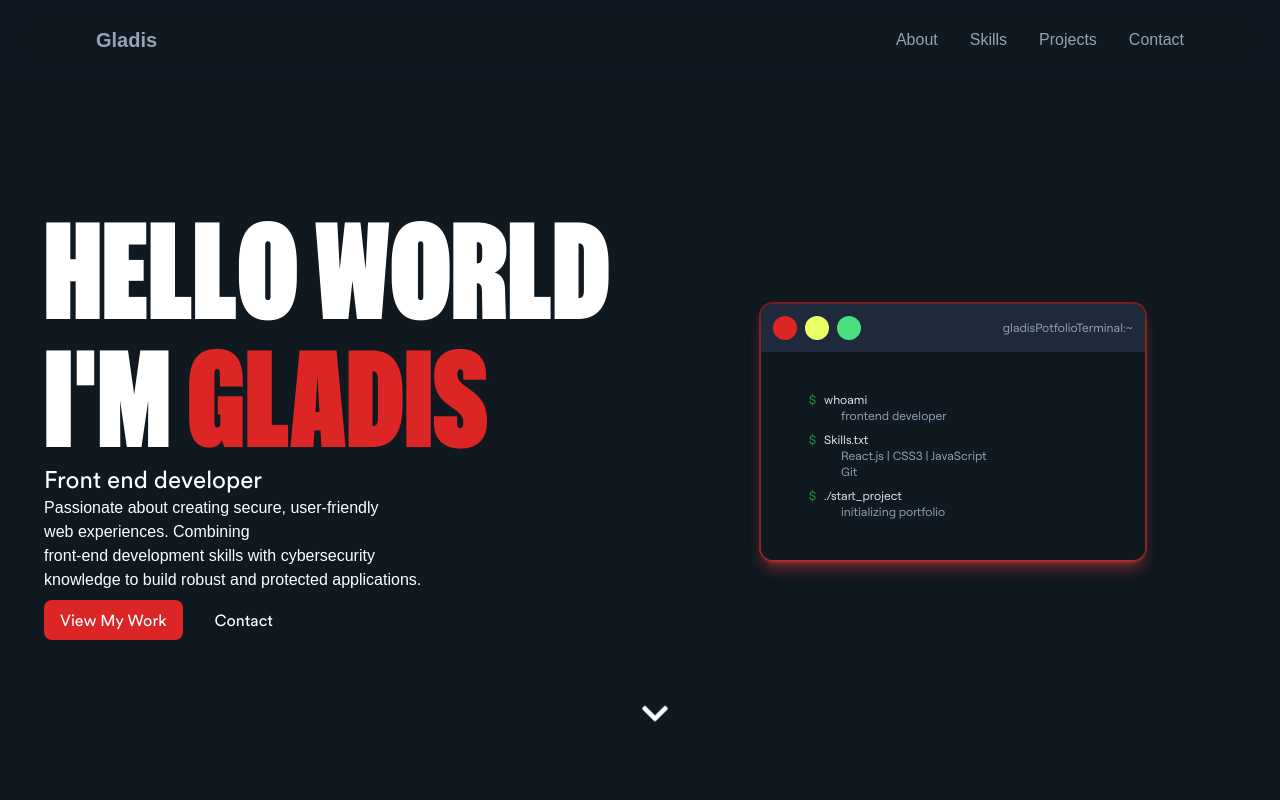
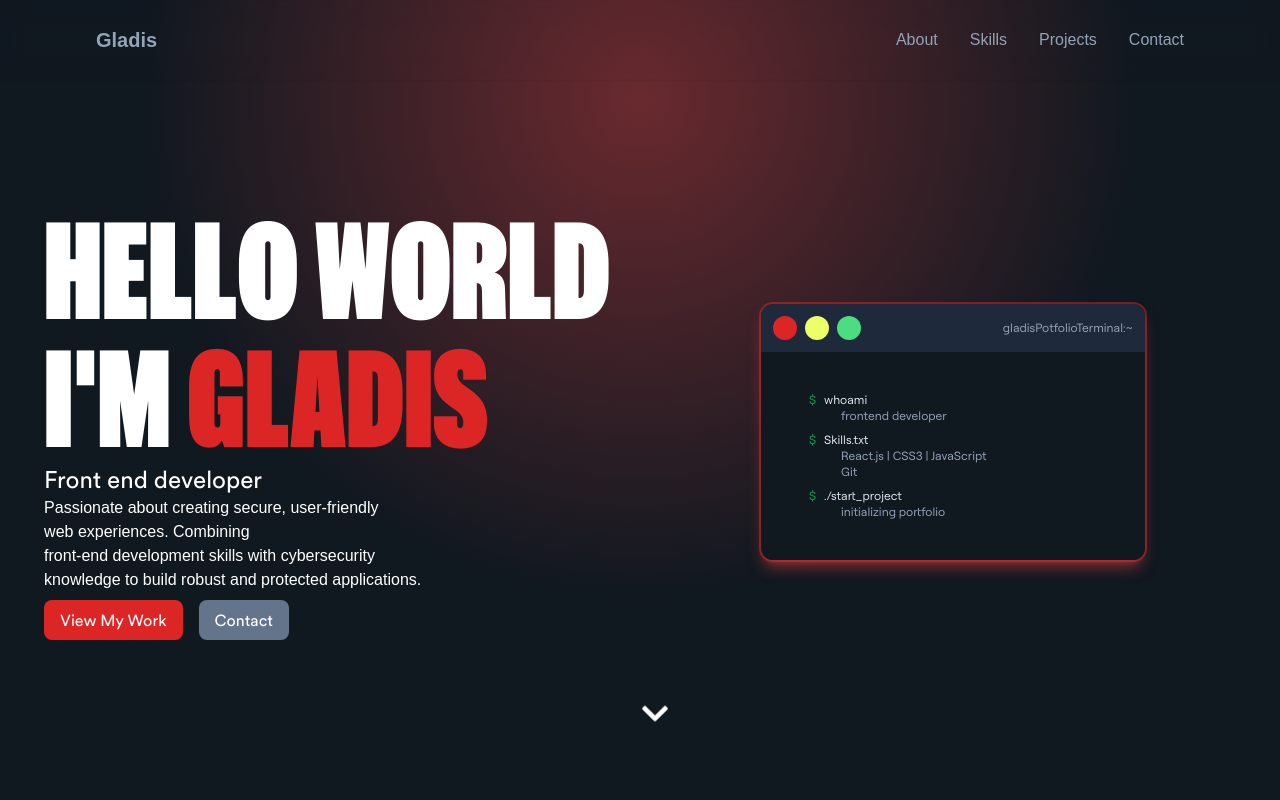
Before and after one commit to gladyskankwala/portfolioGladis, a React (Vite) app: page / in a window 1280 px wide. Shown: the top 800 px of the page. Built offline with nearby package versions, Linux system fonts and the light colour scheme; a web font is replaced by a local one.

Commit message:
New hero background

```diff
--- a/src/components/Hero.jsx
+++ b/src/components/Hero.jsx
@@ -60,8 +60,14 @@ function Hero() {
 
     return(
         <div
-        className="bg-black-100 relative  min-h-[100vh]
+        className="bg-black-100 relative  min-h-screen w-full bg-[#020617]
         w-screen items-center  overflow-hidden ">
+            <div
+               className="absolute inset-0 z-0"
+               style={{
+                backgroundImage: `radial-gradient(circle 500px at 50% 100px, rgba(239, 68, 68, 0.4), transparent)`
+               }}
+            />
             <div className="grid lg:grid-cols-2 mt-8 md-mt-5 p-4 gap-1 min-h-screen place-items-center">
                 <div id="text" className="text-white m-0">
                     <h1 className="font-zentry text-6xl md:text-9xl sm:text-9xl">
@@ -79,7 +85,7 @@ function Hero() {
                         <a href="#projects">View My Work</a>
                     </button>
 
-                    <button className="mt-6 px-4 py-2  bg-black-100 cursor-pointer font-circular-web rounded-lg hover:bg-slate-800 transition">
+                    <button className="mt-6 px-4 py-2  bg-slate-500 cursor-pointer font-circular-web rounded-lg hover:bg-slate-700 transition">
                         <a href="#contact">Contact</a>
                     </button>
                     </div>
@@ -128,7 +134,7 @@ function Hero() {
                 </div>
             </div>
             <div className="absolute bottom-5 sm:bottom-16 md:bottom-20 lg:bottom-24
-            left-1/2 sm:left-1/2 md:left-1/2 lg:left-1/2 transform -translate-x-1/2 animate-bounce">
+            left-1/2 transform -translate-x-1/2 animate-bounce">
                 <FaChevronDown className="text-white" size={30} />
             </div>
         </div>
```
Also changed, not shown: src/components/test.jsx (added).
